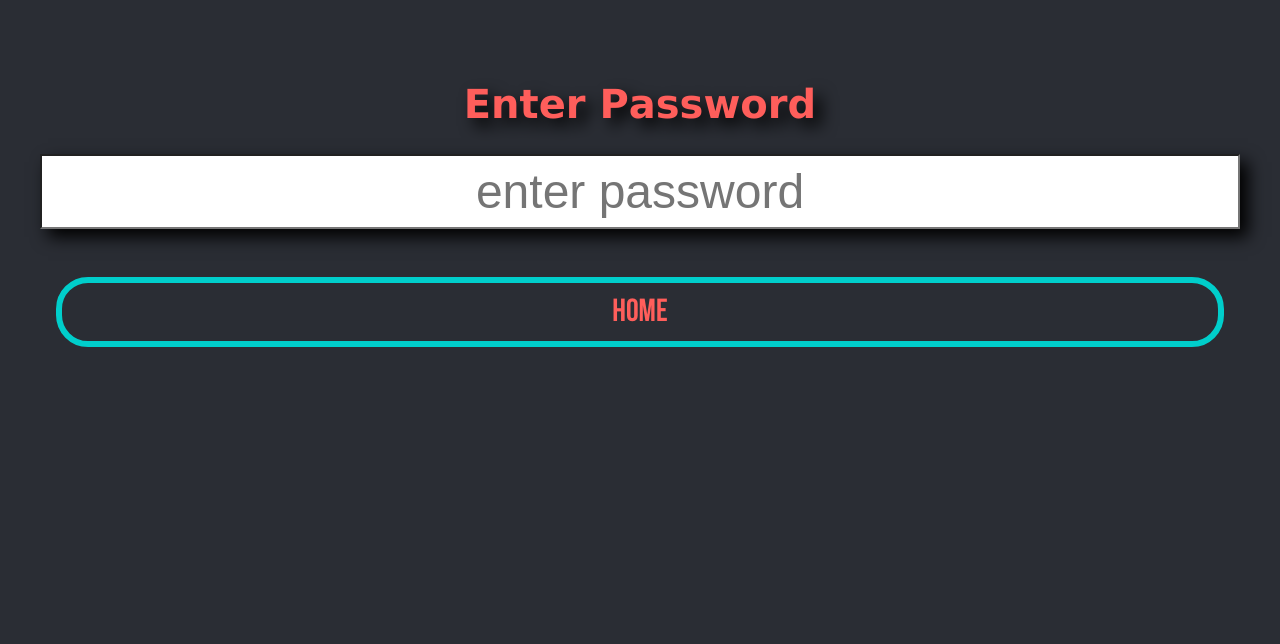
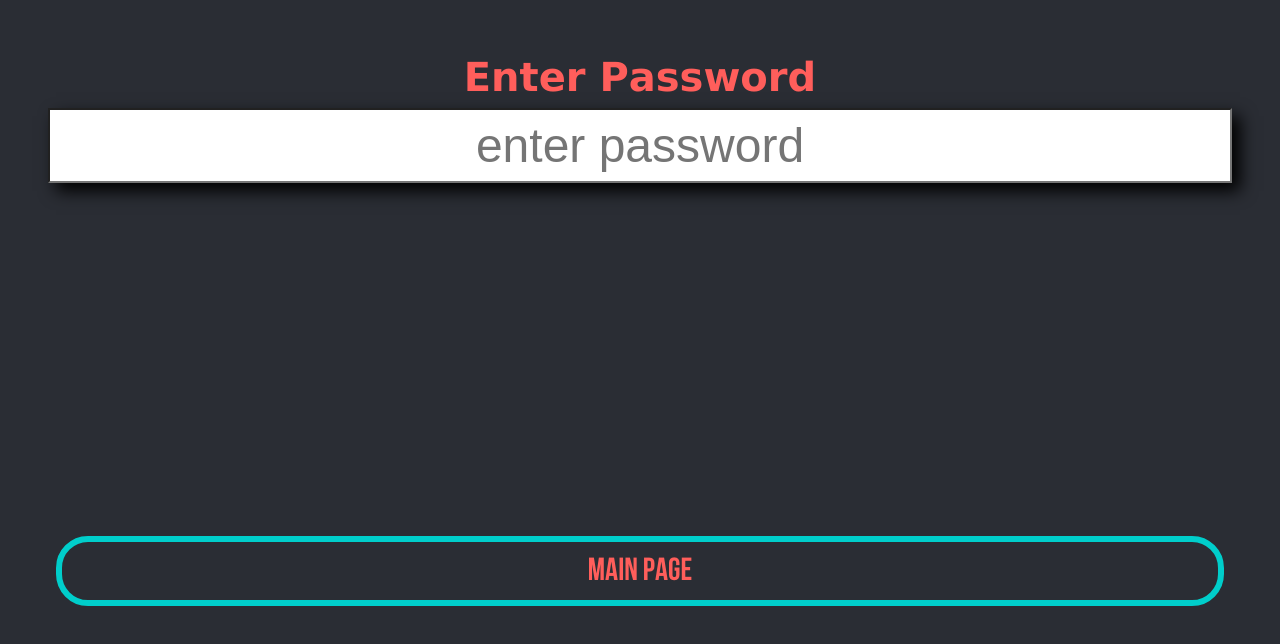
Before and after one commit to tm-nielsen/wart-dot-com, a React (Create React App) app: page /login in a window 1280 px wide. Shown: the part 146-790 px from the top of the page. Built offline with nearby package versions, Linux system fonts and the light colour scheme.

Commit message:
Update login page

```diff
--- a/src/routes/Login.js
+++ b/src/routes/Login.js
@@ -1,6 +1,9 @@
 import React, {useState} from 'react'
 import { Link, Navigate } from 'react-router-dom'
 import { useAuthContext } from '../contexts/AuthContext'
+
+import AdminFooter from '../components/admin/AdminFooter'
+
 
 const Login = () => {
   const [password, setPassword] = useState('')
@@ -13,6 +16,7 @@ const Login = () => {
 
   const handleSubmit = async(event) => {
     event.preventDefault()
+    console.log('submitting password', password)
     if (password) {
       submitPassword(password, (passwordWasCorrect) => setShowWrong(!passwordWasCorrect))
       setPassword('')
@@ -24,13 +28,13 @@ const Login = () => {
 
   return (
     <div id="login-root">
-      <h1>Enter Password</h1>
-      <form id='login-form' onSubmit={handleSubmit}>
-        <input className='text-field shadow' placeholder='enter password'
+      <label htmlFor='password-field' className='login-label'>Enter Password</label>
+      <form className='login-form' onSubmit={handleSubmit}>
+        <input id='password-field' className='text-field shadow' placeholder='enter password'
           value={password} onChange={handleChange}/>
       </form>
-      {showWrong? <h1>WRONG</h1>: null}
-      <Link to='/'>Home</Link>
+      <h1 className='login-error-display'>{showWrong? 'WRONG': ''}</h1>
+      <AdminFooter />
     </div>
   )
 }
--- a/src/styles/admin.css
+++ b/src/styles/admin.css
@@ -88,12 +88,25 @@ input[type='radio']:checked {
 #login-root {
   display: flex;
   flex: 1;
-  margin-top: 25vh;
+  min-height: 100vh;
 }
 
-#login-form {
+.login-label {
+  margin-top: 25vh;
+  margin-bottom: 0;
+  text-align: center;
+  font-size: 2.5em;
+  font-weight: bold;
+}
+
+.login-form {
   display: flex;
-  margin-bottom: 2em;
+  margin: 0.5rem 0.5rem 2rem;
+}
+
+.login-error-display {
+  margin-top: 0;
+  margin-bottom: auto;
 }
 
 
```
